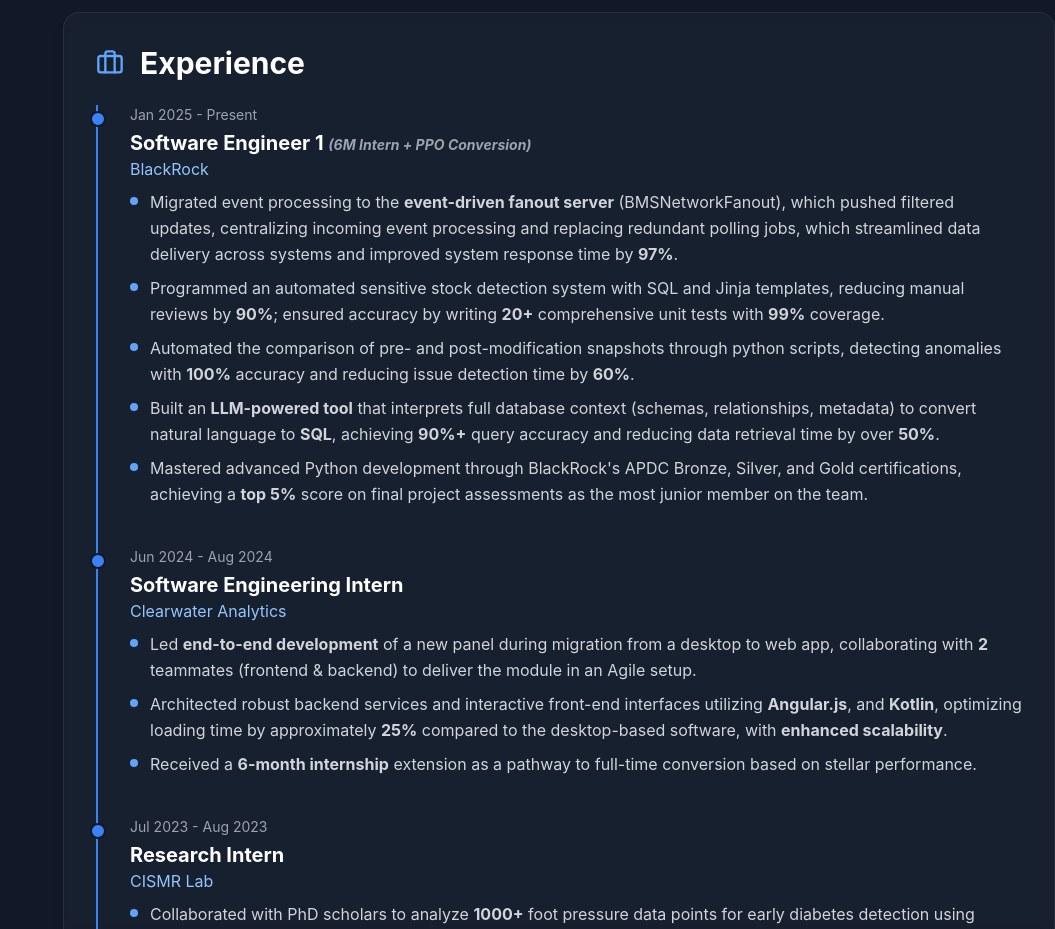
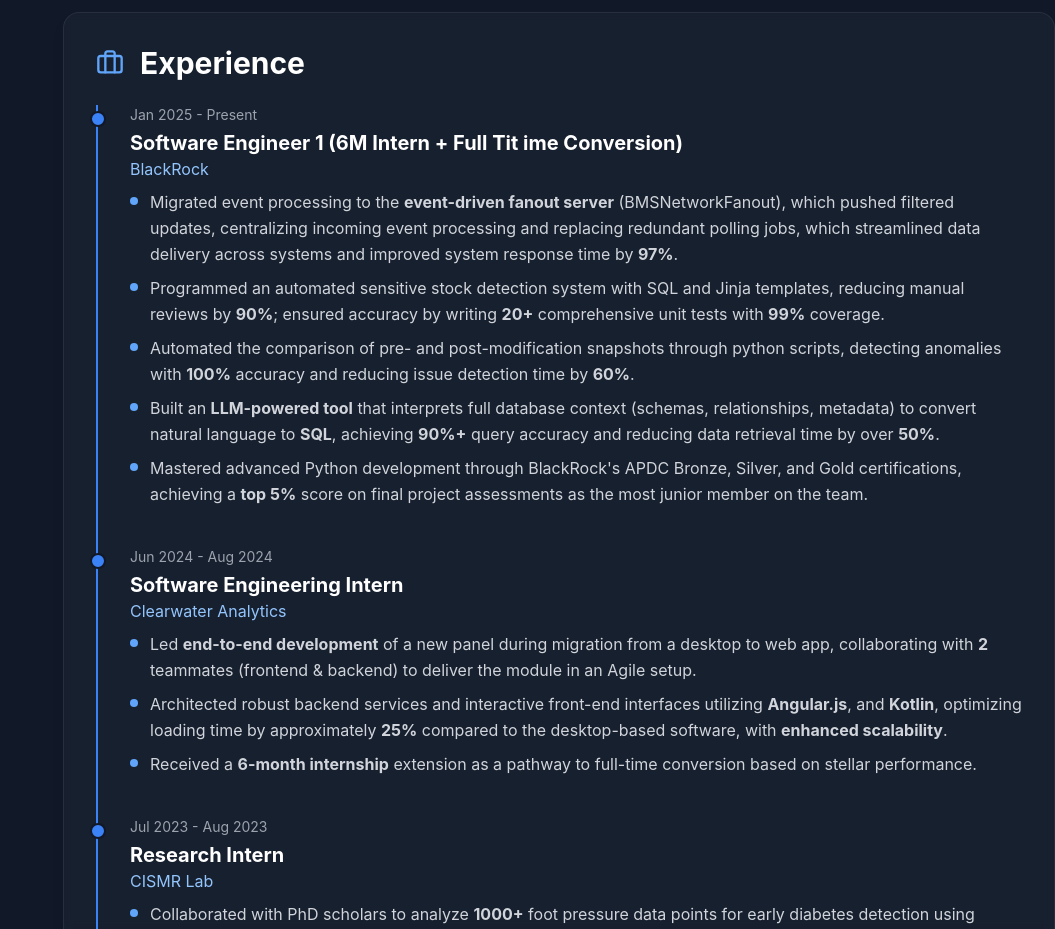
Before and after one commit to Gaurishh/portfolio-website, a Next.js app: page / in a window 1280 px wide. Shown: the part 1740-2669 px from the top of the page, without its empty margins (225-1280 px from the left). Built offline with nearby package versions, Linux system fonts and the light colour scheme.

Commit message:
changed text a little bit

```diff
--- a/components/constants.js
+++ b/components/constants.js
@@ -22,7 +22,7 @@ export const profiles = [
 
 export const experiences = [
   {
-    role: 'Software Engineer 1 (6M Intern + PPO Conversion)',
+    role: 'Software Engineer 1 (6M Intern + Full Tit ime Conversion)',
     company: 'BlackRock',
     period: 'Jan 2025 - Present',
     bullets: [
```
